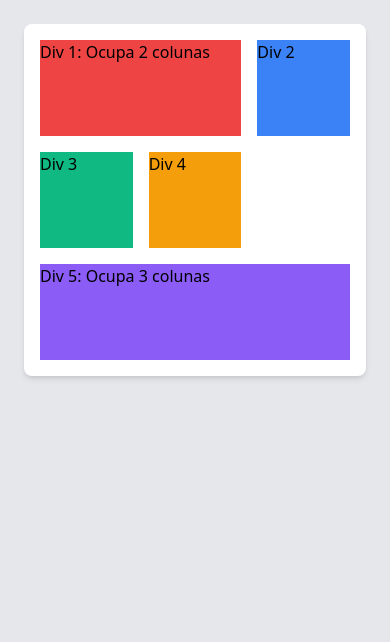
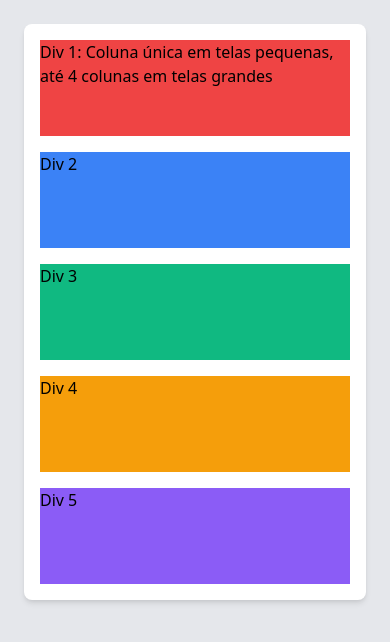
Before and after one commit to fernandasales27/Atv-Web-Tailwind, a website: page index.html in a window 390 px wide. Drawn offline with nearby package versions, Linux system fonts and the light colour scheme.

Commit message:
atv tailwind responsividade

```diff
--- a/index.html
+++ b/index.html
@@ -3,25 +3,25 @@
 <head>
     <meta charset="UTF-8">
     <meta name="viewport" content="width=device-width, initial-scale=1.0">
-    <title>Layout com Grid e Tailwind CSS</title>
+    <title>Layout Responsivo com Tailwind CSS</title>
     <link href="https://cdn.jsdelivr.net/npm/tailwindcss@2.2.19/dist/tailwind.min.css" rel="stylesheet">
 </head>
 <body class="p-6 bg-gray-200">
-    <div class="grid grid-cols-3 gap-4 p-4 bg-white rounded-lg shadow-md">
-        <div class="bg-red-500 h-24 col-span-2">
-            Div 1: Ocupa 2 colunas
+    <div class="grid grid-cols-1 sm:grid-cols-2 md:grid-cols-3 lg:grid-cols-4 gap-4 p-4 bg-white rounded-lg shadow-md">
+        <div class="bg-red-500 h-24 col-span-1">
+            Div 1: Coluna única em telas pequenas, até 4 colunas em telas grandes
         </div>
-        <div class="bg-blue-500 h-24">
+        <div class="bg-blue-500 h-24 col-span-1">
             Div 2
         </div>
-        <div class="bg-green-500 h-24">
+        <div class="bg-green-500 h-24 col-span-1">
             Div 3
         </div>
-        <div class="bg-yellow-500 h-24">
+        <div class="bg-yellow-500 h-24 col-span-1">
             Div 4
         </div>
-        <div class="bg-purple-500 h-24 col-span-3">
-            Div 5: Ocupa 3 colunas
+        <div class="bg-purple-500 h-24 col-span-1">
+            Div 5
         </div>
     </div>
 </body>
```
